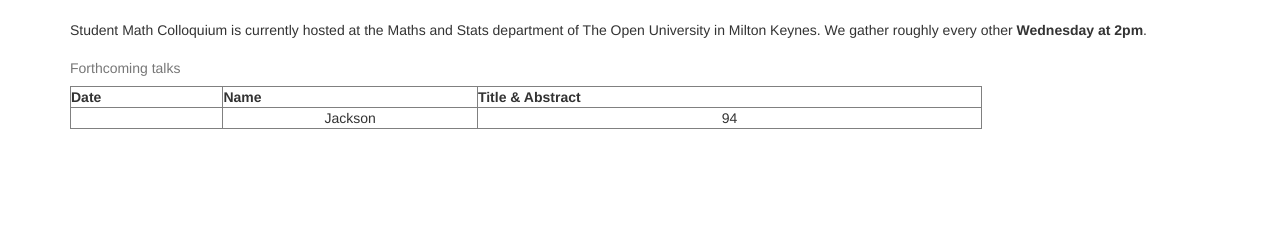
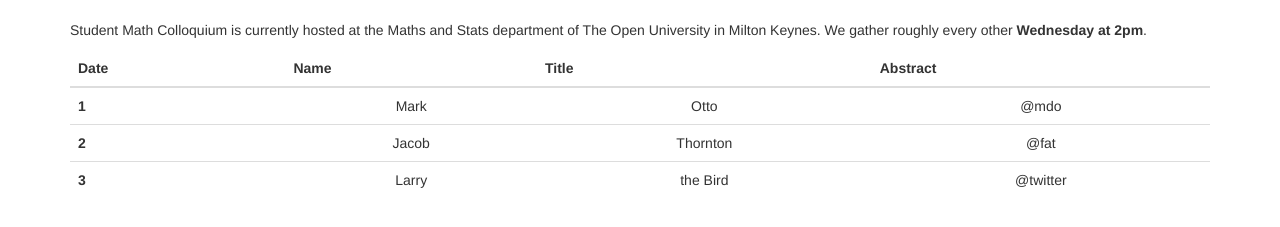
Before and after one commit to mathsq/mathsq.github.io, a plain HTML site: page index.html in a window 1280 px wide. Shown: the part 169-396 px from the top of the page. Drawn offline with Linux system fonts and the light colour scheme.

Commit message:
adjusted a bit

```diff
--- a/index.html
+++ b/index.html
@@ -74,18 +74,35 @@
                 <p class="lead"><b>Hand-waving in front of a forgiving audience...</b></p>
                 <p align="left">
 		  Student Math Colloquium is currently hosted at the Maths and Stats department of The Open University in Milton Keynes. We gather roughly every other <b>Wednesday at 2pm</b>.
-		  <table style="width:80%" border="1">
-		    <caption>Forthcoming talks</caption>
+		  <table class="table">
+		    <thead class="thead-inverse">
 		      <tr>
 			<th>Date</th>
 			<th>Name</th>
-		      <th>Title & Abstract</th>
+			<th>Title</th>
+			<th>Abstract</th>
+		      </tr>
+		    </thead>
+		    <tbody>
+		      <tr>
+			<th scope="row">1</th>
+			<td>Mark</td>
+			<td>Otto</td>
+			<td>@mdo</td>
 		      </tr>
 		      <tr>
-		      <td></td>
-		      <td>Jackson</td>
-		      <td>94</td>
+			<th scope="row">2</th>
+			<td>Jacob</td>
+			<td>Thornton</td>
+			<td>@fat</td>
 		      </tr>
+		      <tr>
+			<th scope="row">3</th>
+			<td>Larry</td>
+			<td>the Bird</td>
+			<td>@twitter</td>
+		      </tr>
+		    </tbody>
 		  </table>
 		</p>
             </div>
```
Also changed, not shown: css/bootstrap.css. Lines whose indentation alone changed are shown as unchanged.
